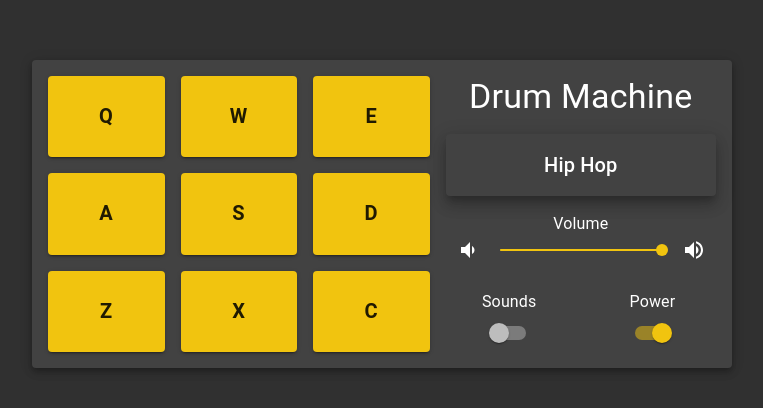
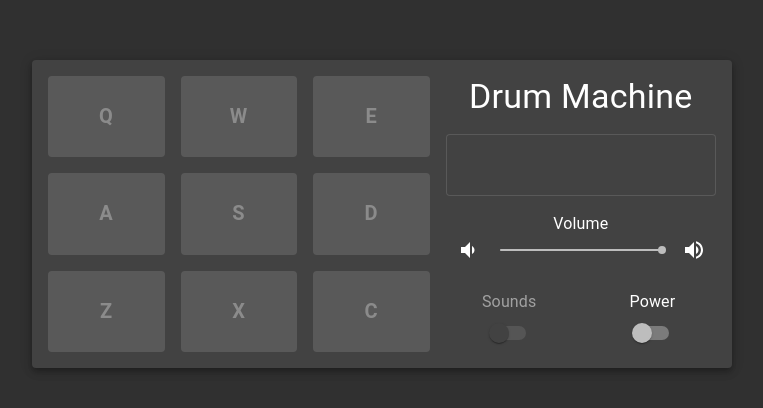
Before and after one commit to sitek94/drum-machine, a React (Create React App) app: page / in a window 1280 px wide. Shown: the part 186-594 px from the top of the page, without its empty margins (258-1021 px from the left). Built offline with nearby package versions, Linux system fonts and the light colour scheme.

Commit message:
Add loadedSounds piece of state

```diff
--- a/src/Containers/DrumMachine.js
+++ b/src/Containers/DrumMachine.js
@@ -8,35 +8,39 @@ import PowerSwitch from '../components/PowerSwitch';
 import SoundsSwitch from '../components/SoundsSwitch';
 import PadBank from '../components/PadBank';
 
+import { drumKitSounds, oldschoolSounds } from '../sounds';
+
 export default function DrumMachine() {
   // If hasPower is true then app is active
-  const [hasPower, setHasPower] = useState(true);
+  const [hasPower, setHasPower] = useState(false);
   const togglePower = () => {
     setHasPower(!hasPower);
+    setDisplayText(hasPower ? 'Power OFF' : 'Power ON');
+  };
+
+  // Display
+  const [displayText, setDisplayText] = useState('');
+
+  // Loaded sounds
+  const [loadedSounds, setLoadedSounds] = useState(drumKitSounds);
+  const toggleSounds = () => {
+    if (loadedSounds.id === drumKitSounds.id) {
+      setLoadedSounds(oldschoolSounds);
+      setDisplayText(oldschoolSounds.label);
+    } else {
+      setLoadedSounds(drumKitSounds);
+      setDisplayText(drumKitSounds.label);
+    }
   };
 
   return (
     <Paper className="DrumMachine" elevation={5} id="drum-machine">
-      <PadBank
-        isDrumPadDisabled={!hasPower}
-      />
+      <PadBank sounds={loadedSounds.sounds} isDrumPadDisabled={!hasPower} />
       <Title>Drum Machine</Title>
-      <Display
-        disabled={!hasPower} text="Hip Hop"
-      />
-      <VolumeSlider
-        value={50}
-        onChange={() => 'TODO'}
-        disabled={!hasPower}
-      />
-      <PowerSwitch
-        checked={hasPower}
-        onChange={togglePower}
-      />
-      <SoundsSwitch
-        disabled={!hasPower}
-        onChange={() => 'TODO'}
-      />
+      <Display disabled={!hasPower} text={displayText} />
+      <VolumeSlider value={50} onChange={() => 'TODO'} disabled={!hasPower} />
+      <PowerSwitch checked={hasPower} onChange={togglePower} />
+      <SoundsSwitch disabled={!hasPower} onChange={toggleSounds} />
     </Paper>
   );
 }
--- a/src/sounds.js
+++ b/src/sounds.js
@@ -1,4 +1,7 @@
-export const defaultSounds = [
+export const drumKitSounds = {
+  id: 0,
+  label: 'Power Drum Kit',
+  sounds: [
     {
       label: 'Bap',
       src: 'http://sitek94.vot.pl/assets/drum-machine/power-drumkit/bap.wav',
@@ -35,9 +38,13 @@ export const defaultSounds = [
       label: 'Tom-Low-Two',
       src: 'http://sitek94.vot.pl/assets/drum-machine/power-drumkit/tom-low2.wav',
     },
-];
+  ]
+}
 
-export const oldschoolSounds = [
+export const oldschoolSounds = {
+  id: 1,
+  label: 'Old School Vibes',
+  sounds: [
     {
       label: 'Clock',
       src:
@@ -83,4 +90,5 @@ export const oldschoolSounds = [
       src:
         'http://sitek94.vot.pl/assets/drum-machine/hip-hop-speciality-kit/trigger-bap.wav',
     },
-];
+  ]
+};
```
Lines whose indentation alone changed are shown as unchanged.
